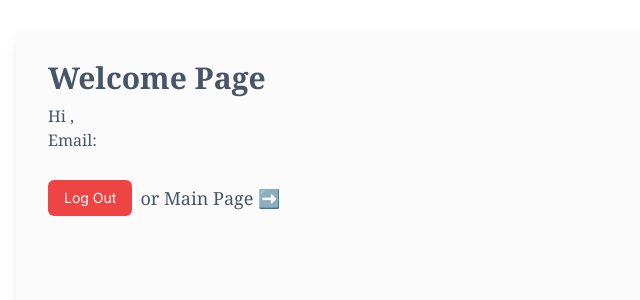
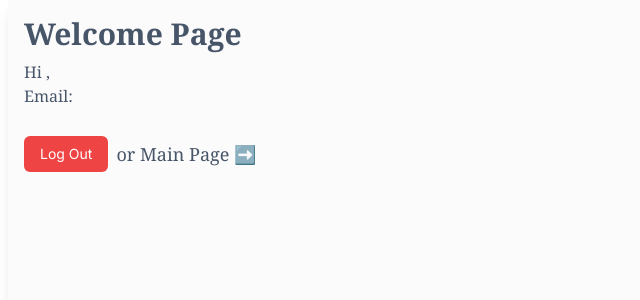
Before and after one commit to uk030621/Main-LWH-Auth-Wrap, a Next.js app: page /dashboard in a window 1280 px wide. Shown: the top 300 px of the page, without its empty margins (0-640 px from the left). Built offline with nearby package versions, Linux system fonts and the light colour scheme; no server answers.

Commit message:
Changed video4

```diff
--- a/app/Regform/page.js
+++ b/app/Regform/page.js
@@ -135,9 +135,9 @@ export default function HomePage() {
                 {/*<p className="self-center mt-5">Hello <span className="mr-8 ml-1/2 font-extralight">{firstName},</span></p>*/}
                 {/*<p className="self-center mb-5">Email: <span className="font-extralight">{session?.user?.email}</span></p>*/}
             </div>
-            <h1 className="font-bold text-3xl mb-1 mt-4 ml-3 text-slate-600 font-serif">To Do List</h1>
+            <h1 className="font-bold text-3xl mb-1 mt-7 ml-3 text-slate-600 font-serif">To Do List</h1>
 
-            <p className="ml-3 font-bold text-sm mt-3 text-slate-600 font-serif">Action</p>
+            <p className="ml-3 font-bold text-sm mt-1 text-slate-600 font-serif">Action</p>
 
             {/* Added capitalization of first letter of each word */}
             <form className="flex flex-col ml-3" onSubmit={handleSubmit} style={{ marginBottom: "20px" }}>
--- a/app/Regform/vis.module.css
+++ b/app/Regform/vis.module.css
@@ -1,4 +1,5 @@
-/* MyForm.module.css */
+/* vis.module.css */
+
 .inputField {
     margin-top: 4px;
     margin-bottom: 10px;
@@ -17,6 +18,7 @@
     border-image: linear-gradient(90deg, black 20%, orange 20%, orange 40%, black 40%, black 60%, orange 60%, orange 80%, black 80%) 1;
     box-shadow: 7px 6px #d3d2d2;
 }*/
+
 
 .inputField::placeholder {
     color: rgb(99, 98, 98); /* Change to your preferred color */
@@ -63,7 +65,7 @@
 }
 
 .gotoMedia{
-   margin-left: 20px;
+   margin-left: 12px;
    font-size: small;
    text-decoration-line: underline;
    text-underline-offset: 3px;
--- a/app/alltoowell/page.js
+++ b/app/alltoowell/page.js
@@ -42,9 +42,9 @@ const CalculatorWithVideo = () => {
                 {loading.video3 && <p>Loading...</p>}
                 <YouTube videoId="7Gbg6Z70J7E" opts={videoOptions} onReady={() => handleVideoReady('video3')} />
 
-                <h1 className='mt-5 mb-2 font-serif'>The Very Best OF Ian Hislop - HIGNFY</h1>
+                <h1 className='mt-5 mb-2 font-serif'>Birds of a Feather by Billie Eilish</h1>
                 {loading.video4 && <p>Loading...</p>}
-                <YouTube videoId="V0QTxnzxstU" opts={videoOptions} onReady={() => handleVideoReady('video4')} />
+                <YouTube videoId="jPFeAAuKFa0" opts={videoOptions} onReady={() => handleVideoReady('video4')} />
 
             </div>
 
--- a/components/HomePage.jsx
+++ b/components/HomePage.jsx
@@ -13,14 +13,17 @@ export default function HomePage() {
 
 
   return (
-    <div className="flex justify-center items-start h-screen px-4 mt-1">
+    <div className="flex justify-center items-center h-screen px-2">
 
-      <div className="shadow-lg p-8 bg-zinc-300/10 flex flex-col gap-2 my-6 w-full h-full">
-      <h1 className="text-3xl text-slate-600 font-bold font-serif">Welcome Page</h1>
-      <div className="grid-cols-1">
-          <p className="self-center text-slate-600 font-serif">Hi <span className="mr-8 ml-1/2 font-extralight">{firstName},</span></p>
-          <p className="self-center text-slate-600 font-serif">Email: <span className="font-extralight">{session?.user?.email}</span></p>
+      <div className="shadow-lg p-4 bg-zinc-300/10 flex flex-col gap-2 my-2 w-full h-full">
+
+        <h1 className="text-3xl text-slate-600 font-bold font-serif">Welcome Page</h1>
+
+        <div className="grid-cols-1">
+            <p className="self-center text-slate-600 font-serif">Hi <span className="mr-8 ml-1/2 font-extralight">{firstName},</span></p>
+            <p className="self-center text-slate-600 font-serif">Email: <span className="font-extralight">{session?.user?.email}</span></p>
         </div>
+
         {/* Move button to a flex container for alignment */}
         <div className="flex flex-start mb-3 w-fit mt-5">
           <button
@@ -32,10 +35,8 @@ export default function HomePage() {
             <Link className="text-lg self-center ml-2 font-serif text-slate-600" href="/Regform">or Main Page ➡️ </Link>
         </div>
 
-        <div className="flex justify-center mb-6 mt-6">
+      </div>
 
-        </div>
-      </div>
     </div>
   );
 }
```
